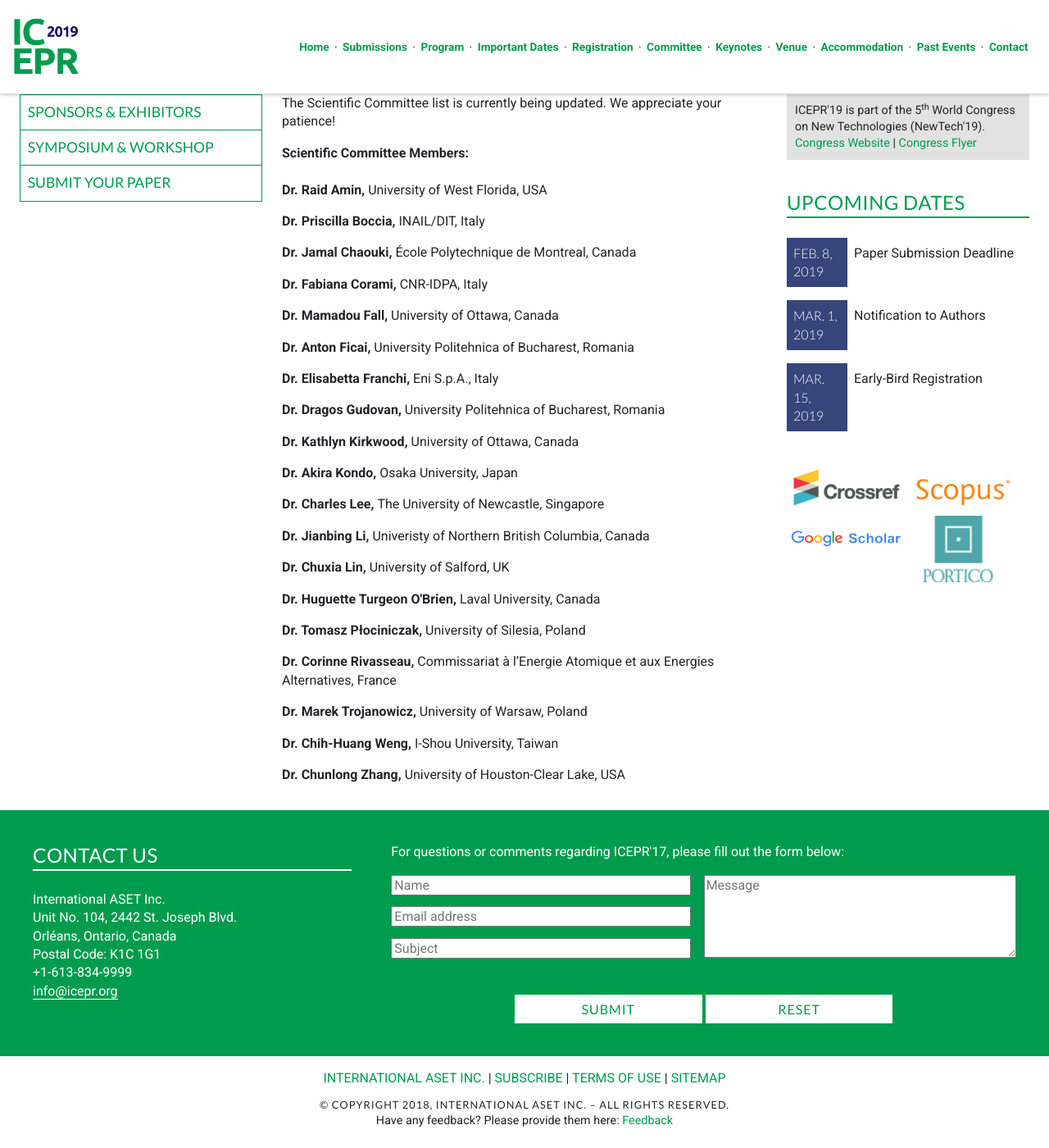
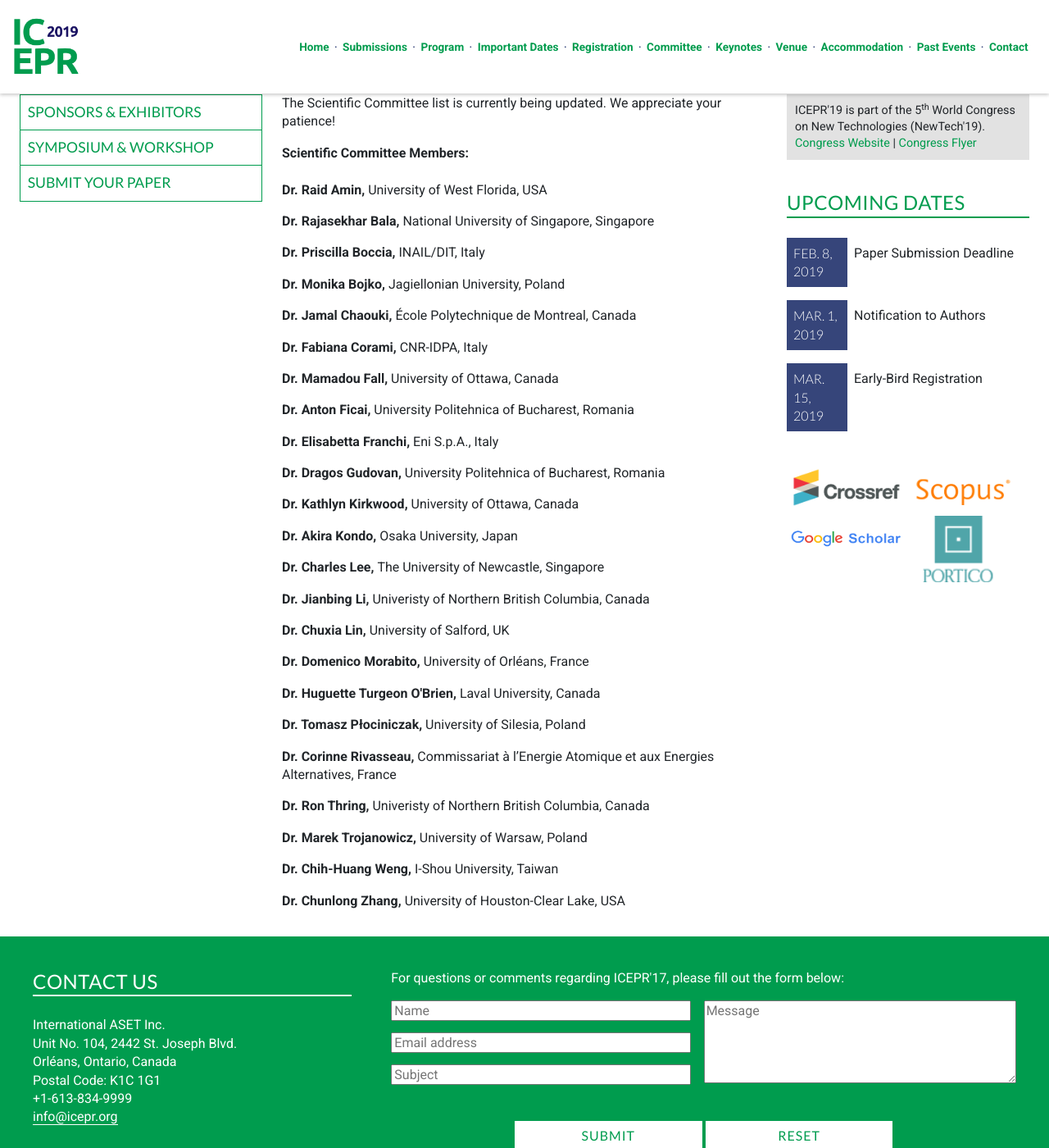
Before and after one commit to intaset/icepr, a Jekyll site: the page built from committee.html, in a window 1280 px wide and 1400 px high, scrolled down 389 px. Shown: the whole window at 82% size. Built offline with Jekyll 4.4.1, drawn with Linux system fonts in a browser that asks for light colours; nearby versions of some CDN libraries; Markdown is read by kramdown in place of the engine named in the settings; comment, search, counter and statistics services are not loaded.

Commit message:
added new sc

```diff
--- a/committee.html
+++ b/committee.html
@@ -14,8 +14,9 @@ keyword: environment conference, biofuels conference, desalination conference, w
 
     <p class="body"><b>Dr. Raid Amin, </b> University of West Florida, USA</p>
     <!--<p class="body"><b>Dr. Maria Averina, </b> University Hospital of North Norway</p>
--->    <!-- <p class="body"><b>Dr. Rajasekhar Bala, </b> National University of Singapore, Singapore</p> -->
+-->  <p class="body"><b>Dr. Rajasekhar Bala, </b> National University of Singapore, Singapore</p>
     <p class="body"><b>Dr. Priscilla Boccia, </b> INAIL/DIT, Italy</p>
+    <p class="body"><b>Dr. Monika Bojko, </b> Jagiellonian University, Poland</p>
     <p class="body"><b>Dr. Jamal Chaouki, </b> École Polytechnique de Montreal, Canada</p>
  <!--   <p class="body"><b>Dr. Bor-Yann Chen, </b> National I-Lan University, Taiwan</p>
     <p class="body"><b>Dr. Chengci Chen, </b> Montana State University, USA</p>-->
@@ -33,6 +34,7 @@ keyword: environment conference, biofuels conference, desalination conference, w
     <p class="body"><b>Dr. Charles Lee, </b> The University of Newcastle, Singapore</p>
     <p class="body"><b>Dr. Jianbing Li, </b> Univeristy of Northern British Columbia, Canada</p>
     <p class="body"><b>Dr. Chuxia Lin, </b> University of Salford, UK</p>
+    <p class="body"><b>Dr. Domenico Morabito, </b> University of Orléans, France</p>
     <p class="body"><b>Dr. Huguette Turgeon O'Brien, </b> Laval University, Canada</p>
     <!-- <p class="body"><b>Dr. Kuang-Hui Peng, </b> National Taipei University of Technology, Taiwan</p> -->
     <p class="body"><b>Dr. Tomasz Płociniczak, </b> University of Silesia, Poland</p>
@@ -40,7 +42,7 @@ keyword: environment conference, biofuels conference, desalination conference, w
     <p class="body"><b>Dr. Corinne Rivasseau, </b> Commissariat à l’Energie Atomique et aux Energies Alternatives, France</p>
     <!-- <p class="body"><b>Dr. Martin Romantschuk, </b> University of Helsinki, Finland</p> -->
   <!--  <p class="body"><b>Dr. Nora Fung Yee Tam, </b> City University of Hong Kong, Hong Kong</p>-->
-    <!-- <p class="body"><b>Dr. Ron Thring, </b> Univeristy of Northern British Columbia, Canada</p> -->
+     <p class="body"><b>Dr. Ron Thring, </b> Univeristy of Northern British Columbia, Canada</p>
     <p class="body"><b>Dr. Marek Trojanowicz, </b> University of Warsaw, Poland</p>
     <!-- <p class="body"><b>Dr. Olcay Tünay, </b> Istanbul Technical University, Turkey</p> -->
     <!-- <p class="body"><b>Dr. Jing Wang, </b> Swiss Federal Institute of Technology Zurich, Switzerland</p> -->
```
Also changed, not shown: 1 other file.
